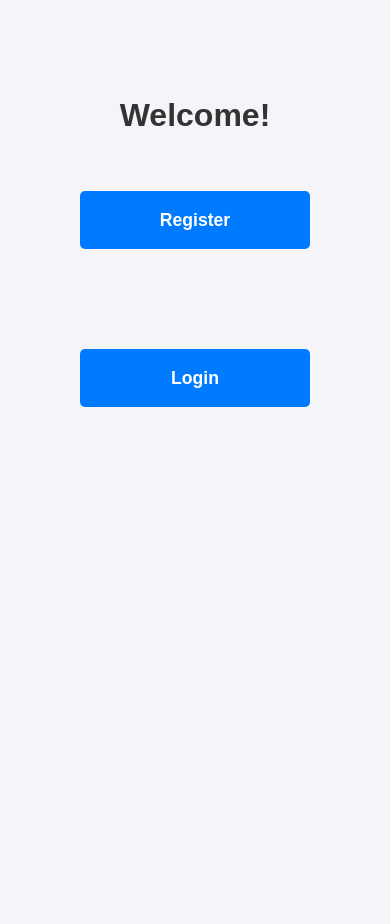
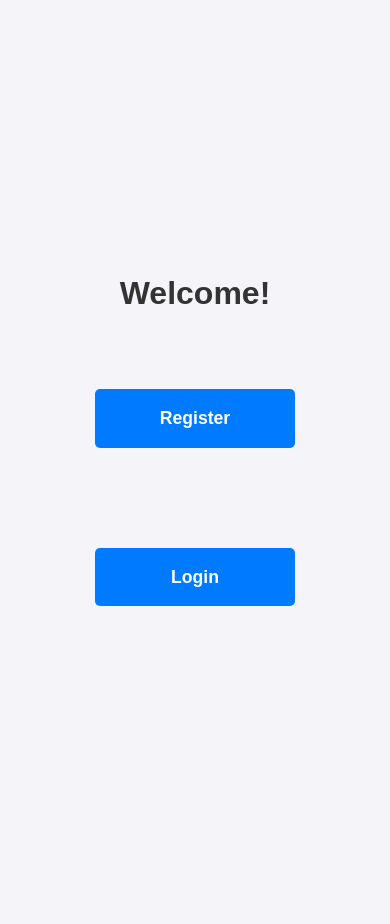
Before and after one commit to jesuusss18/AppDevFinal, a Django app: template my_app/templates/home/home.html in a window 390 px wide. Before the commit the page ends 407 px from the top, so only its background shows below. Run offline with Django 5.2, Linux system fonts and the light colour scheme; the template is opened without the code that fills it, so the values that code supplies are empty.

Commit message:
Update home.css

```diff
--- a/static/css/home.css
+++ b/static/css/home.css
@@ -1,11 +1,9 @@
-/* General Reset */
 * {
     margin: 0;
     padding: 0;
     box-sizing: border-box;
 }
 
-/* Body */
 body {
     font-family: Arial, sans-serif;
     background-color: #f4f4f9;
@@ -14,21 +12,18 @@ body {
     padding: 20px;
 }
 
-/* Main Container */
 div {
     max-width: 1200px;
     margin: 0 auto;
     padding: 20px;
 }
 
-/* Welcome Section */
 h2 {
     font-size: 2rem;
     color: #333;
     margin-bottom: 20px;
 }
 
-/* Authenticated User Section */
 h2.welcome-user {
     color: #4CAF50;
 }
@@ -44,13 +39,15 @@ a:hover {
     color: #0056b3;
 }
 
-/* Home Section (for non-authenticated users) */
 .home {
+    display: flex;
+    flex-direction: column;
+    justify-content: center;
+    align-items: center;
     text-align: center;
-    margin-top: 50px;
+    min-height: 100vh;
 }
 
-/* Registration and Login Section */
 .reg, .log {
     margin-top: 20px;
 }
@@ -70,15 +67,3 @@ a:hover {
 .reg a:hover, .log a:hover {
     background-color: #0056b3;
 }
-
-/* Mobile Responsiveness */
-@media (max-width: 768px) {
-    .home {
-        margin-top: 30px;
-    }
-
-    .reg a, .log a {
-        width: 100%;
-        margin: 10px 0;
-    }
-}
```
